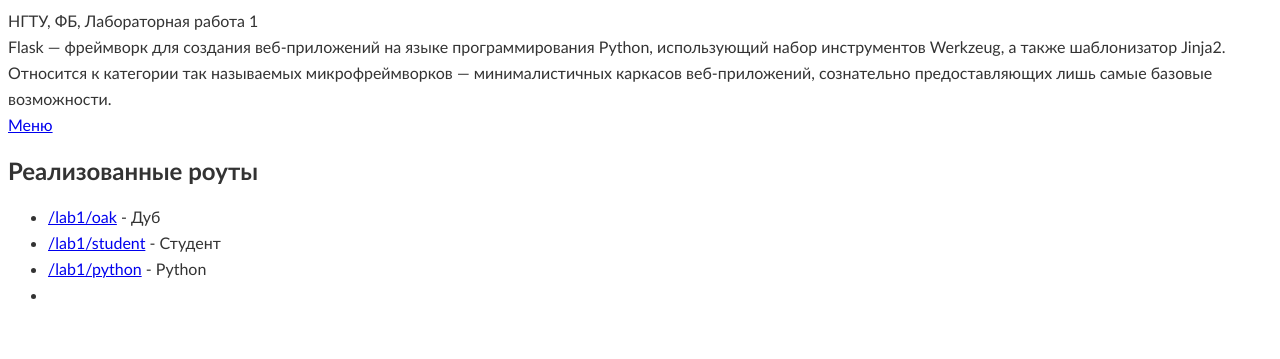
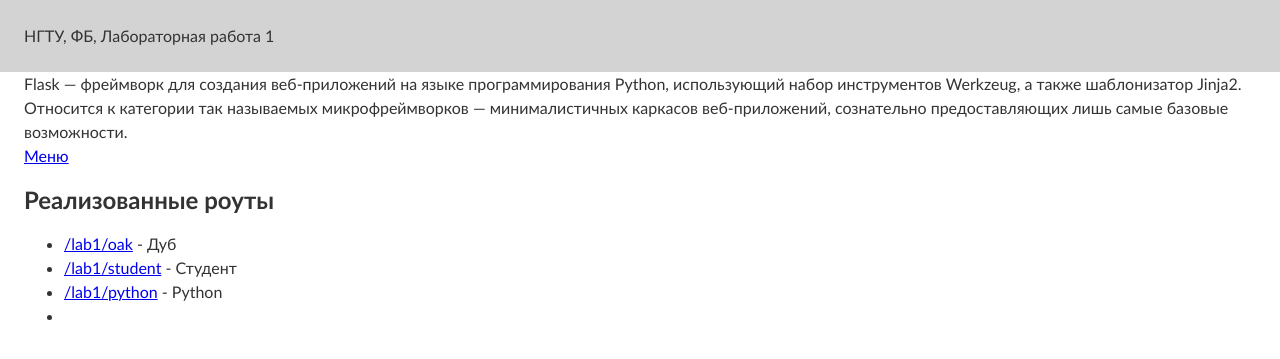
Before and after one commit to mgskym/web-programming-nstu-2, a Flask app: page /lab1 in a window 1280 px wide. Shown: the top 359 px of the page. Run offline with Flask 3, Linux system fonts and the light colour scheme.

Commit message:
правки по стилям

```diff
--- a/static/lab1.css
+++ b/static/lab1.css
@@ -1,10 +1,28 @@
 body {
+    margin: 0;
+    padding: 0;
     font-family: 'Calibri';
     font-size: 16px;
-    line-height: 26px;
+    line-height: 24px;
     color: #333333;
 }
 
 p {
     max-width: 800px;
 }
+
+header {
+    padding: 24px;
+    background-color: rgb(211, 211, 211);
+}
+
+main {
+    padding-left: 24px;
+    padding-right: 24px;
+
+}
+
+footer {
+    padding: 24px;
+    background-color: rgb(211, 211, 211);
+}
```
